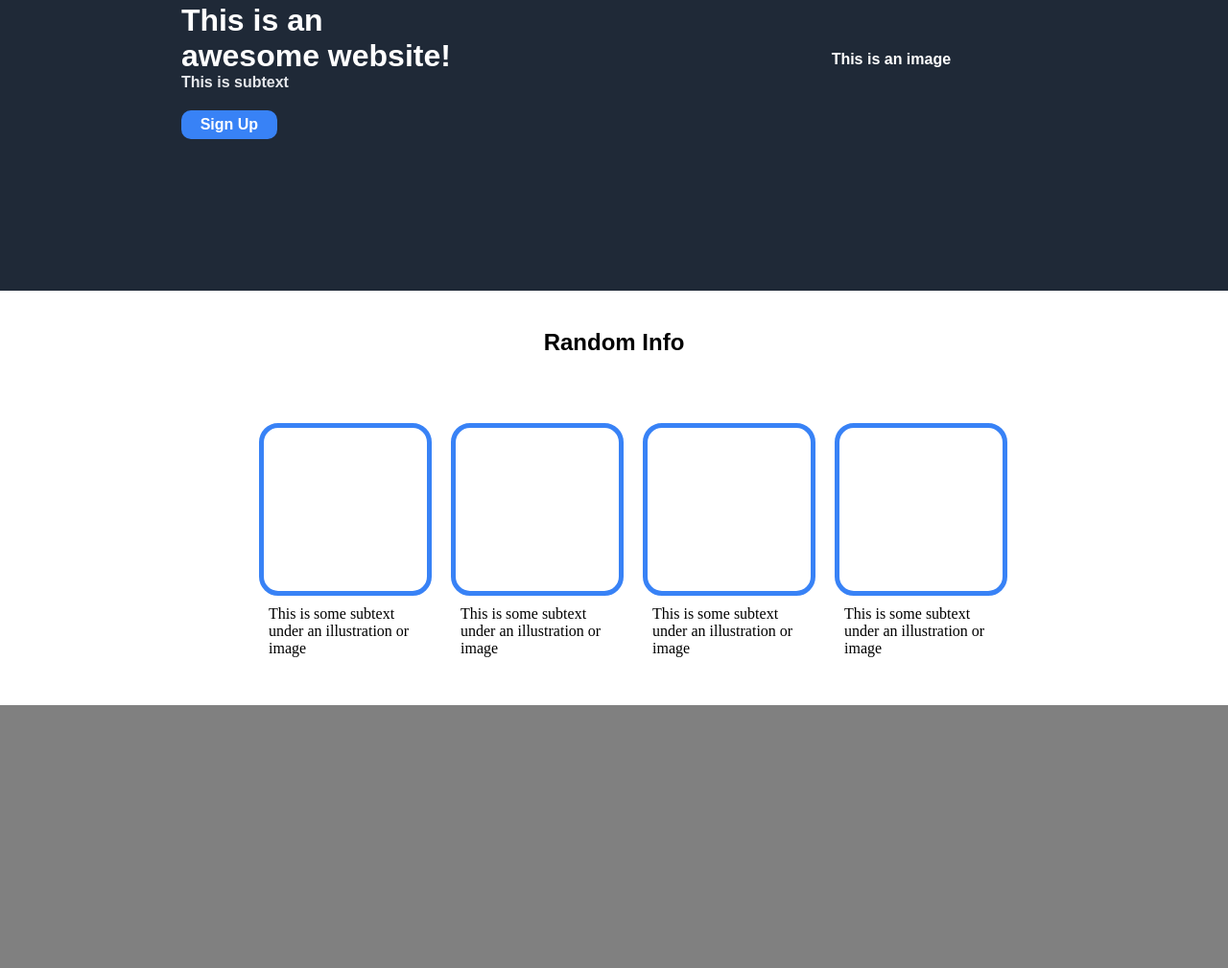
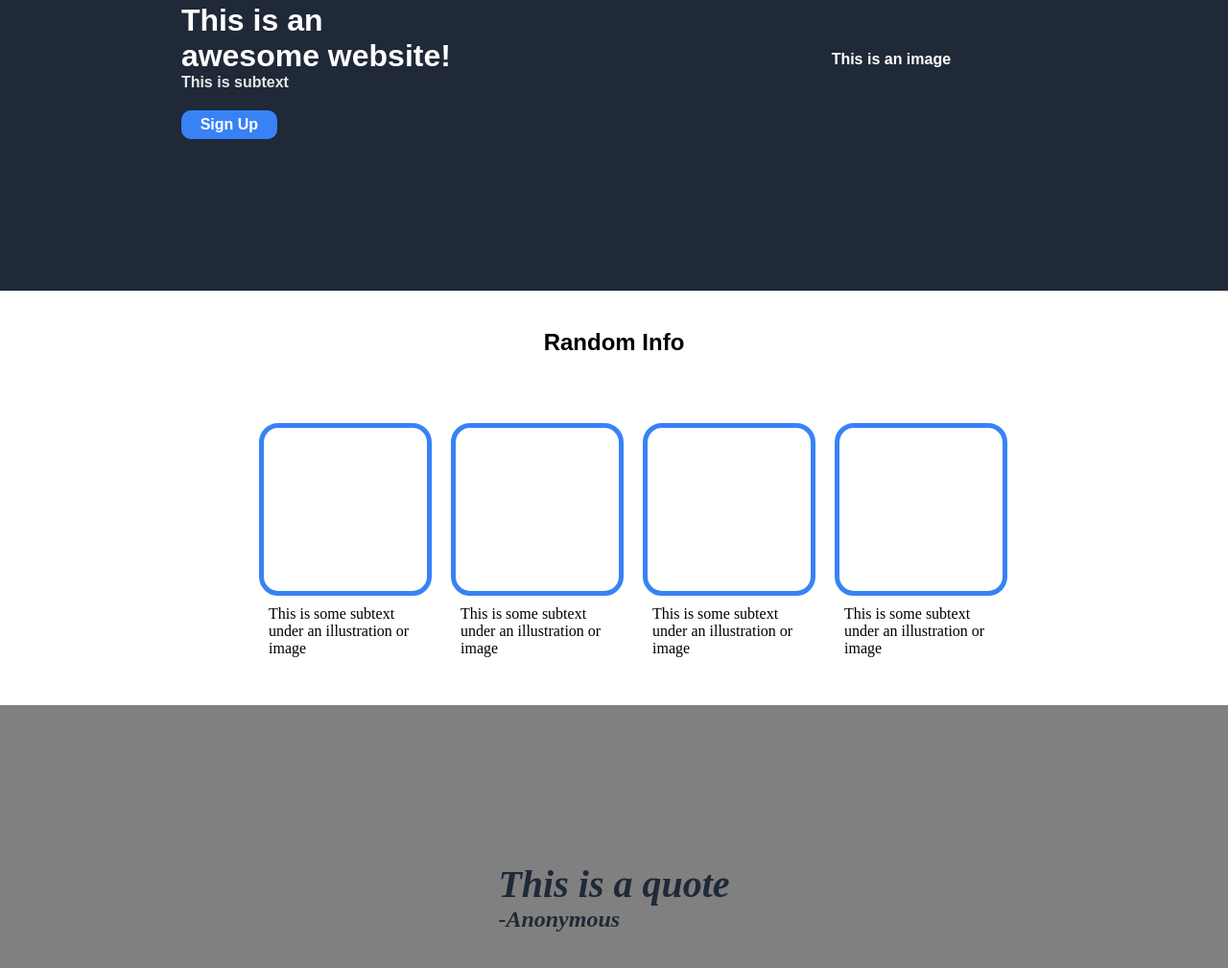
Before and after one commit to NicholasDomanico/Landing-Page, a plain HTML site: page index.html in a window 1280 px wide. Shown: the part 147-1156 px from the top of the page at 96% size. Drawn offline with Linux system fonts and the light colour scheme.

Commit message:
Completed layout of the quote box

```diff
--- a/index.html
+++ b/index.html
@@ -72,6 +72,10 @@
             </div>
 
             <div class="quote">
+                <blockquote>
+                    <p><em>This is a quote</em></p>
+                    <cite>-Anonymous</cite>
+                </blockquote>
             </div>
 
             <div class="signup">
--- a/style.css
+++ b/style.css
@@ -128,9 +128,26 @@ h2 {
 
 .quote {
     display: flex;
+    flex-direction: column;
+    justify-content: center;
+    align-items: center;
     background-color: gray;
     height: 400px;
     min-width: 100%;
+}
+
+blockquote p {
+    font-weight: bolder;
+    font-family: Italic;
+    font-size: 2.5em;
+    color: #1F2937;
+}
+
+blockquote cite {
+    font-weight: bold;
+    font-family: Italic;
+    font-size: 1.5em;
+    color: #1F2937;
 }
 
 .signup {
```
